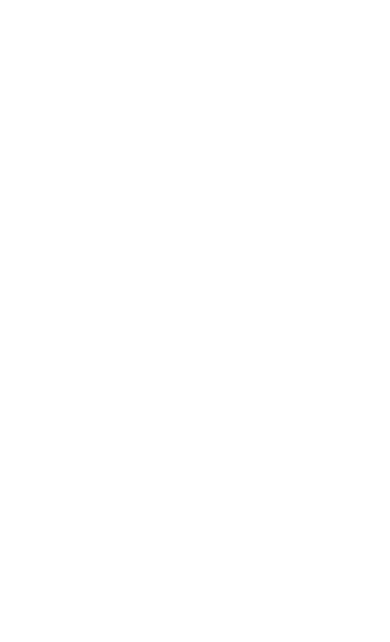
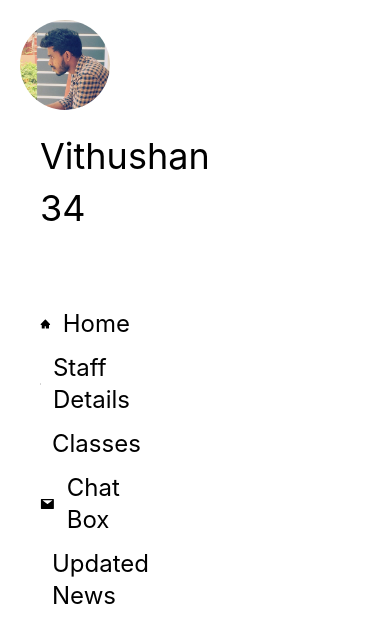
Before and after one commit to VimukthiRandika1997/School-Management-System, a Next.js app: page /profile in a window 390 px wide. Shown: the top 642 px of the page. Built offline with nearby package versions, Linux system fonts and the light colour scheme.

Commit message:
profile added

```diff
--- a/pages/profile.tsx
+++ b/pages/profile.tsx
@@ -1,10 +1,44 @@
 import React from 'react'
+import Image from 'next/image'
+import mypic from '../assets/vithushan.jpeg'
+import { AiFillHome, AiFillIdcard,AiFillGold,AiFillMail,AiFillFire } from "react-icons/ai";
 
 function profile() {
+    var name="Vithushan"
+    var grade=34
+
   return (
     <div>
-        <div >
+        <div className='h-screen lg:w-1/4 sm:w-1/3 dark:bg-primary' >
+            {/* Image Container */}
+            <div className='lg:p-8 bg-grey sm:p-5 md:p-3'>
+                <Image
+                src={mypic}
+                alt="Picture of the user"
+                width="200px"
+                height="200px"
 
+                className='max-w-full rounded-full lg:h-200'
+                />
+            </div>
+
+            {/* Details  Container */}
+            <div>
+                <h1 className='flex pl-10 text-4xl lg:text-white'>{name}</h1>
+                <h1 className='flex items-center pl-10 mt-3 text-4xl lg:text-white'>{grade}</h1>
+
+            </div>
+
+            {/* Routing page */}
+            <div className='mt-20'>
+
+                <a href='#' className='flex items-center pl-10 mt-3 text-2xl lg:text-black'> <AiFillHome className='mr-3'/> Home</a>
+                <a href='#' className='flex items-center pl-10 mt-3 text-2xl lg:text-black'> <AiFillIdcard className='mr-3'/> Staff Details</a>
+                <a href='#' className='flex items-center pl-10 mt-3 text-2xl lg:text-black'> <AiFillGold className='mr-3'/> Classes</a>
+                <a href='#' className='flex items-center pl-10 mt-3 text-2xl lg:text-black'> <AiFillMail className='mr-3'/> Chat Box</a>
+                <a href='#' className='flex items-center pl-10 mt-3 text-2xl lg:text-black'> <AiFillFire className='mr-3'/> Updated News</a>
+
+            </div>
         </div>
     </div>
   )
--- a/tailwind.config.js
+++ b/tailwind.config.js
@@ -4,6 +4,22 @@
     "./components/**/*.{js,ts,jsx,tsx}",
   ],
   theme: {
+    screens: {
+      'sm': '300px',
+      // => @media (min-width: 640px) { ... }
+
+      'md': '768px',
+      // => @media (min-width: 768px) { ... }
+
+      'lg': '1024px',
+      // => @media (min-width: 1024px) { ... }
+
+      'xl': '1280px',
+      // => @media (min-width: 1280px) { ... }
+
+      '2xl': '1536px',
+      // => @media (min-width: 1536px) { ... }
+    },
     extend: {
       colors:{
         green: 'rgb(0,128,0)',
```
Also changed, not shown: assets/vithushan.jpeg (added).
